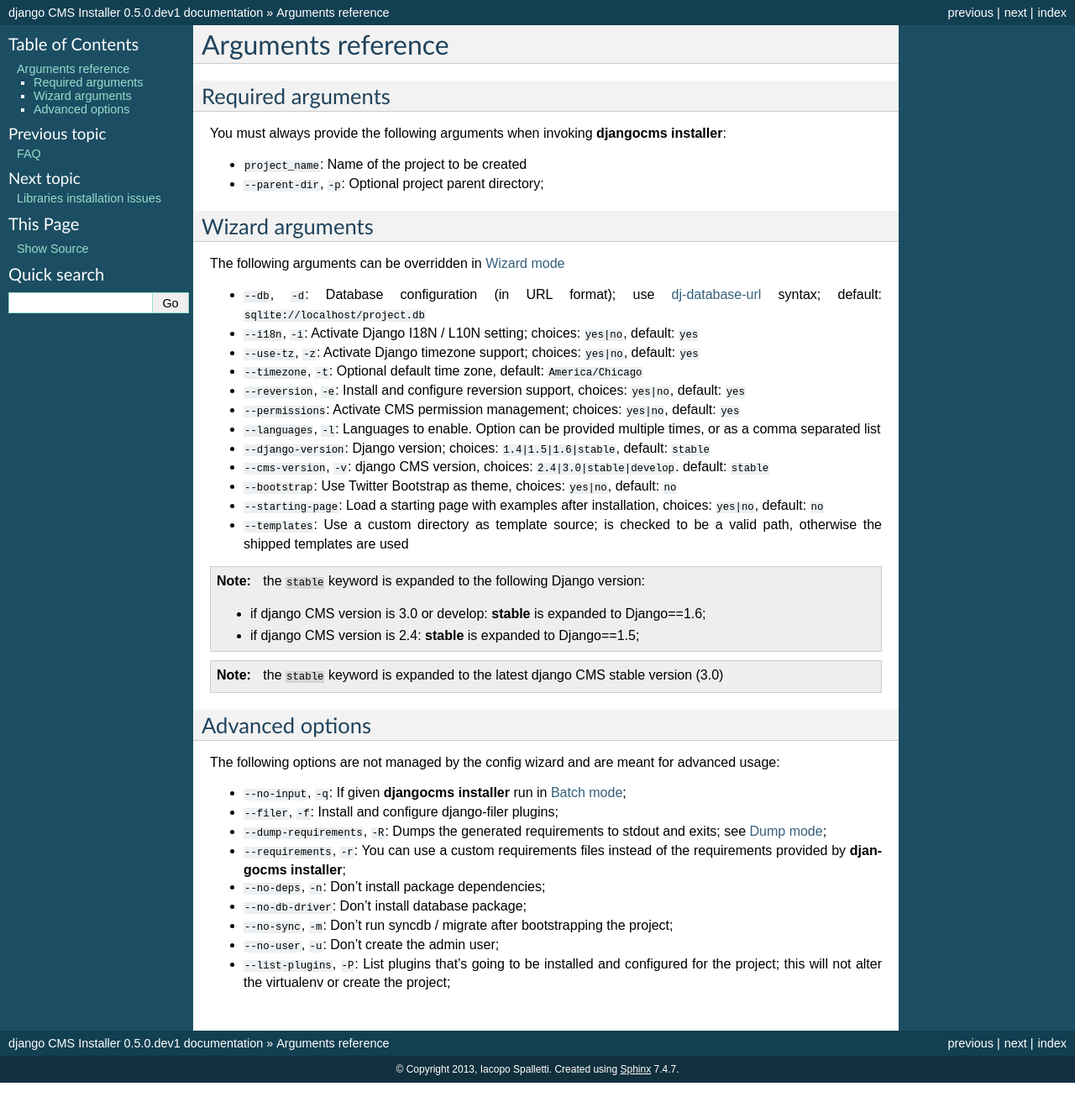
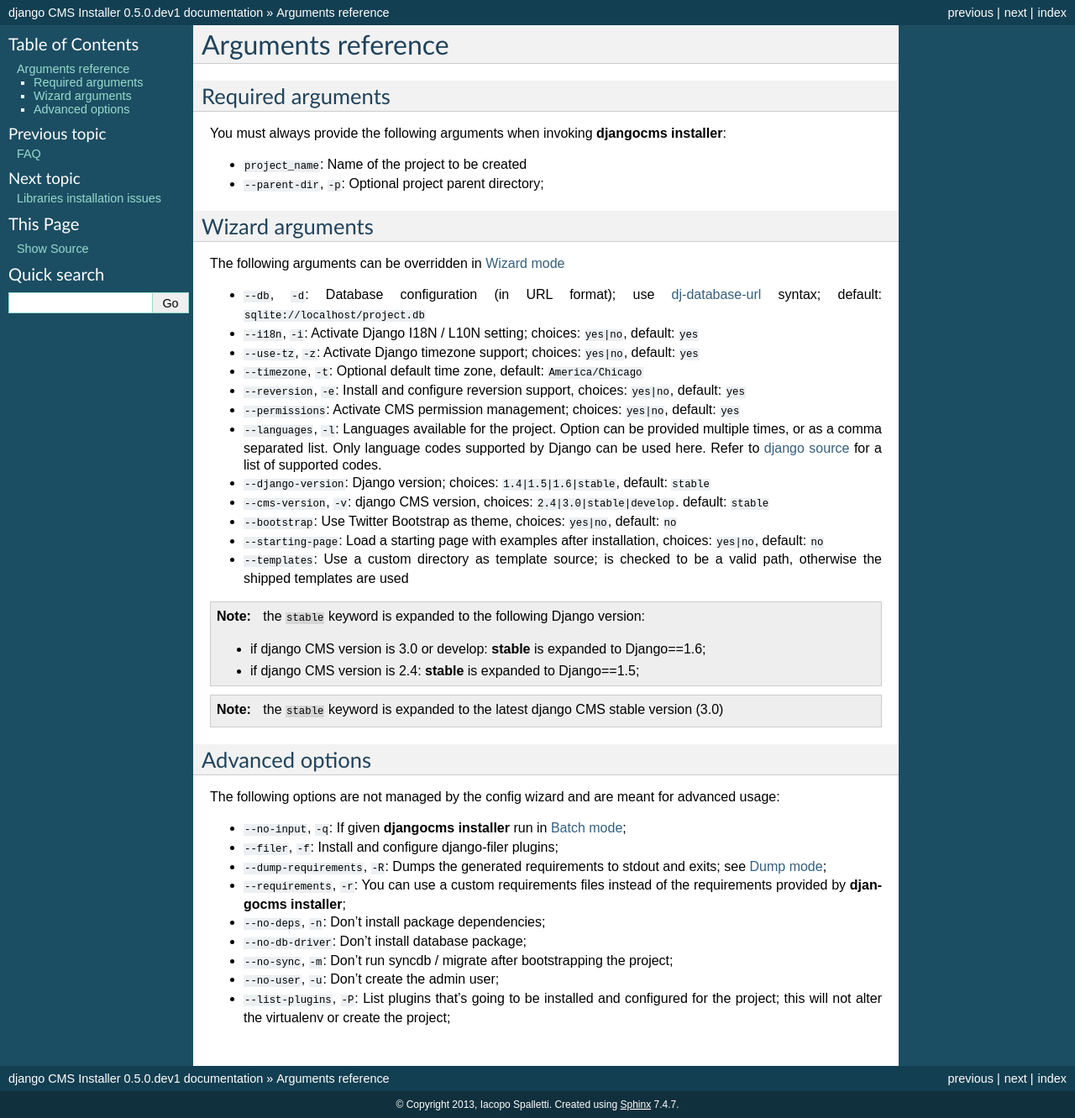
Before and after one commit to nephila/djangocms-installer, a Sphinx documentation site: the page built from docs/reference.rst, in a window 1280 px wide. Shown: the whole page at 84% size. Built offline with Sphinx 7.4.7, drawn with Linux system fonts in a browser that asks for light colours; formulas are drawn with MathJax 3; before the commit the page ends 1289 px from its top, so only the background shows below that.

Commit message:
Clarify supported languages. Fix #107

```diff
--- a/docs/reference.rst
+++ b/docs/reference.rst
@@ -24,7 +24,9 @@
 * ``--timezone``, ``-t``: Optional default time zone, default: ``America/Chicago``
 * ``--reversion``, ``-e``: Install and configure reversion support, choices: ``yes|no``, default: ``yes``
 * ``--permissions``: Activate CMS permission management; choices: ``yes|no``, default: ``yes``
-* ``--languages``, ``-l``: Languages to enable. Option can be provided multiple times, or as a comma separated list
+* ``--languages``, ``-l``: Languages available for the project. Option can be provided multiple times, or as a
+  comma separated list.
+  Only language codes supported by Django can be used here. Refer to `django source`_ for a list of supported codes.
 * ``--django-version``: Django version;  choices: ``1.4|1.5|1.6|stable``, default: ``stable``
 * ``--cms-version``, ``-v``: django CMS version, choices: ``2.4|3.0|stable|develop``. default: ``stable``
 * ``--bootstrap``: Use Twitter Bootstrap as theme, choices: ``yes|no``, default: ``no``
@@ -62,3 +64,4 @@
 
 
 .. _dj-database-url: https://github.com/kennethreitz/dj-database-url
+.. _django source: https://github.com/django/django/blob/master/django/conf/global_settings.py#L50
```
Also changed, not shown: 1 other file.
